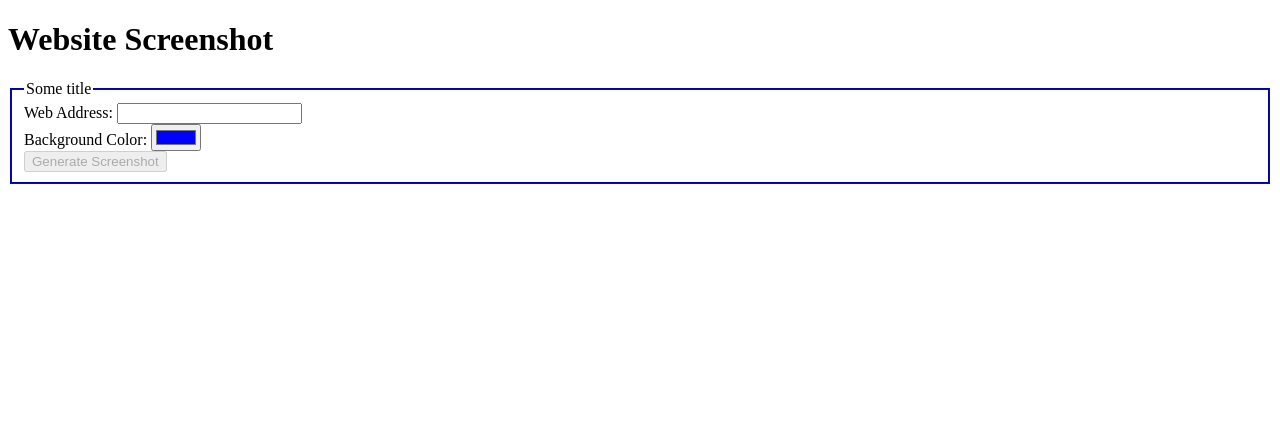
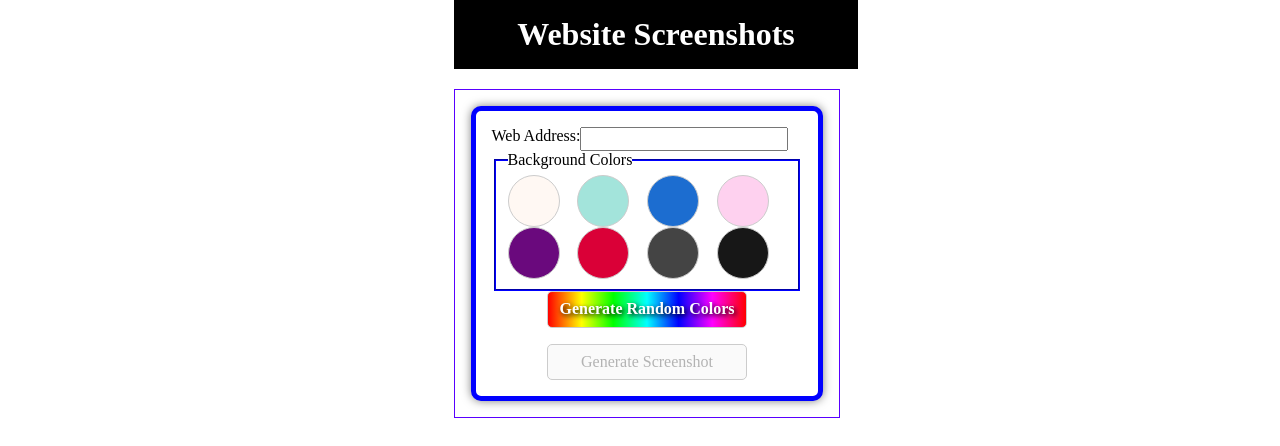
Before and after one commit to EngelReyes23/WebsiteScreenshot, a React (Create React App) app: page / in a window 1280 px wide. Shown: the top 446 px of the page. Built offline with nearby package versions, Linux system fonts and the light colour scheme.

Commit message:
diseño 5% de 100%

```diff
--- a/public/index.html
+++ b/public/index.html
@@ -24,7 +24,15 @@
       work correctly both with client-side routing and a non-root public URL.
       Learn how to configure a non-root public URL by running `npm run build`.
     -->
-		<title>Website-Screenshot</title>
+		<!-- Normalize -->
+		<link
+			rel="stylesheet"
+			href="https://cdnjs.cloudflare.com/ajax/libs/normalize/8.0.1/normalize.min.css"
+			integrity="sha512-NhSC1YmyruXifcj/KFRWoC561YpHpc5Jtzgvbuzx5VozKpWvQ+4nXhPdFgmx8xqexRcpAglTj9sIBWINXa8x5w=="
+			crossorigin="anonymous"
+			referrerpolicy="no-referrer"
+		/>
+		<title>Website Screenshots</title>
 	</head>
 	<body>
 		<noscript>You need to enable JavaScript to run this app.</noscript>
--- a/src/components/Form.jsx
+++ b/src/components/Form.jsx
@@ -1,49 +1,84 @@
 import PropTypes from "prop-types";
 import { useState } from "react";
 import { validateUrl } from "../helpers/functions";
+import style from "./css/Form.module.css";
 
 export const Form = ({ setUrl, setColor, setIsValid }) => {
+	// array de colores aleatorios
+	const colors = [
+		"#FFF8F3",
+		"#A3E4DB",
+		"#1C6DD0",
+		"#FED1EF",
+		"#6A097D",
+		"#DA0037",
+		"#444444",
+		"#171717",
+	];
+
 	const [webAddress, setWebAddress] = useState("");
 	const [selectedColor, setSelectedColor] = useState("#0000ff");
+	const [colorList, setColorList] = useState(colors);
+
+	const generateRandomColor = () => {
+		setColorList([]);
+		for (let i = 1; i <= 8; i++) {
+			let hex = Math.floor(Math.random() * 16777215).toString(16);
+			while (hex.length < 6) {
+				hex = "0" + hex;
+			}
+			setColorList((colorList) => [...colorList, "#" + hex]);
+		}
+	};
 
 	return (
-		<fieldset style={{ borderColor: selectedColor }}>
-			<legend>Some title</legend>
-			<form>
-				<div>
-					<label htmlFor="webAddress">Web Address: </label>
+		<section className={style.container} style={{ borderColor: selectedColor }}>
+			<div className={style.input_container}>
+				<label className={style.label} htmlFor="webAddress">
+					Web Address:
+				</label>
 				<input
+					className={style.input}
 					type="text"
 					id="webAddress"
 					value={webAddress}
-						onChange={({ target }) => {
-							setWebAddress(target.value);
-						}}
+					onChange={(e) => setWebAddress(e.target.value)}
 				/>
 			</div>
-				<div>
-					<label htmlFor="color">Background Color: </label>
-					<input
-						type="color"
-						id="color"
-						value={selectedColor}
-						onChange={({ target }) => setSelectedColor(target.value)}
+			<fieldset style={{ borderColor: selectedColor }}>
+				<legend>Background Colors</legend>
+				<div className={style.gridColors}>
+					{colorList.map((color, index) => (
+						<div
+							key={color}
+							className={style.color}
+							style={{ backgroundColor: colorList[index] }}
+							onClick={() => setSelectedColor(colorList[index])}
 						/>
+					))}
 				</div>
+			</fieldset>
+			<div className={style.buttons}>
 				<button
+					className={(style.button, style.button_random)}
+					onClick={() => generateRandomColor()}
+				>
+					<span>Generate Random Colors</span>
+				</button>
+				<button
+					className={style.button}
+					type="button"
 					disabled={!validateUrl(webAddress)}
-					onClick={(e) => {
-						e.preventDefault();
-						setWebAddress("");
-						setIsValid(true);
+					onClick={() => {
 						setUrl(webAddress);
 						setColor(selectedColor);
+						setIsValid(true);
 					}}
 				>
 					Generate Screenshot
 				</button>
-			</form>
-		</fieldset>
+			</div>
+		</section>
 	);
 };
 
--- a/src/components/Home.jsx
+++ b/src/components/Home.jsx
@@ -1,4 +1,5 @@
 import { useState } from "react";
+import style from "./css/Home.module.css";
 import { Form } from "./Form";
 import { Result } from "./Result";
 
@@ -9,13 +10,15 @@ export const Home = () => {
 
 	return (
 		<>
-			<h1>Website Screenshot</h1>
+			<h1 className={style.title}>Website Screenshots</h1>
 
-			{!isValid ? (
-				<Form setUrl={setUrl} setColor={setColor} setIsValid={setIsValid} />
-			) : (
-				<Result url={url} color={color} setIsValid={setIsValid} />
-			)}
+			<main className={style.container}>
+				{!isValid ? (
+					<Form setUrl={setUrl} setColor={setColor} setIsValid={setIsValid} />
+				) : (
+					<Result url={url} color={color} setIsValid={setIsValid} />
+				)}
+			</main>
 		</>
 	);
 };
--- a/src/components/Result.jsx
+++ b/src/components/Result.jsx
@@ -1,6 +1,7 @@
 import PropTypes from "prop-types";
 import { useEffect, useState } from "react";
 import { generateScreenshotUrl } from "../helpers/functions";
+import resultStyle from "./css/Result.module.css";
 import style from "./Spinner.module.css";
 
 const Spinner = ({ color }) => (
@@ -27,25 +28,30 @@ export const Result = ({ url, color, setIsValid }) => {
 	return (
 		// TODO: Trabajar en el diseño del resultado
 		<div>
-			<h2>Result</h2>
-
 			{!isVisible ? (
 				<Spinner color={color} />
 			) : (
-				<section>
-					<div>
+				<section className={resultStyle.section}>
+					<div className={resultStyle.buttons}>
 						<button
+							style={{ backgroundColor: color }}
+							className={resultStyle.button}
 							onClick={() => {
 								setIsValid(false);
 							}}
 						>
 							Back
 						</button>
-						<a download="Screenshot.png" href={downloadUrl}>
+						<a
+							style={{ backgroundColor: color }}
+							className={resultStyle.button}
+							download="Screenshot.png"
+							href={downloadUrl}
+						>
 							Download
 						</a>
 					</div>
-					<div>
+					<div className={resultStyle.img_container}>
 						<img src={downloadUrl} alt="screenshot" />
 					</div>
 				</section>
--- /dev/null
+++ b/src/components/css/Form.module.css
@@ -0,0 +1,75 @@
+.container {
+	border: solid 5px #ccc;
+	border-radius: 10px;
+	padding: 1em;
+	background-color: #ffff;
+	box-shadow: 0 0 10px rgba(0, 0, 0, 0.5);
+}
+
+.input_container {
+	display: flex;
+	flex-wrap: wrap;
+}
+
+.gridColors {
+	width: 100%;
+	display: grid;
+	grid-template-columns: repeat(4, 1fr);
+	grid-template-rows: repeat(2, 1fr);
+	justify-content: center;
+	align-items: center;
+}
+
+.color {
+	width: 50px;
+	height: 50px;
+	border: solid 1px #ccc;
+	border-radius: 50%;
+	cursor: pointer;
+}
+
+.buttons {
+	display: flex;
+	flex-direction: column;
+	gap: 1em;
+	justify-content: center;
+	align-items: center;
+}
+
+.button {
+	display: block;
+	text-align: center;
+	padding: 0.5em;
+	border: solid 1px #ccc;
+	border-radius: 5px;
+	cursor: pointer;
+	width: 100%;
+	max-width: 200px;
+}
+
+.button_random {
+	display: block;
+	text-align: center;
+	padding: 0.5em;
+	border: solid 1px #ccc;
+	border-radius: 5px;
+	cursor: pointer;
+	color: #ffff;
+	text-shadow: 2px 2px 5px #000;
+	width: 100%;
+	max-width: 200px;
+	background: linear-gradient(
+		to right,
+		red 0%,
+		#ff0 17%,
+		lime 33%,
+		cyan 50%,
+		blue 66%,
+		#f0f 83%,
+		red 100%
+	);
+}
+
+.button_random span {
+	font-weight: bold;
+}
--- /dev/null
+++ b/src/components/css/Home.module.css
@@ -0,0 +1,26 @@
+body {
+	max-height: 100vh;
+	width: 100%;
+	overflow-x: hidden;
+	display: flex;
+	align-items: center;
+	justify-content: center;
+}
+.title {
+	margin: 0;
+	width: 100%;
+	font-size: 2rem;
+	color: #fff;
+	background-color: #000;
+	padding: 1rem;
+	margin-bottom: 20px;
+	text-align: center;
+}
+
+.container {
+	width: calc(100% - 20px);
+	max-width: 800px;
+	margin: 0 auto;
+	padding: 1em;
+	border: 1px solid rgb(89, 0, 255);
+}
--- /dev/null
+++ b/src/components/css/Result.module.css
@@ -0,0 +1,46 @@
+.section {
+	margin-bottom: 1.5rem;
+	display: flex;
+	flex-direction: column;
+	align-items: center;
+	height: 100%;
+	border: 1px solid #ff0000;
+}
+
+.buttons {
+	display: flex;
+	flex-direction: row;
+	justify-content: space-around;
+	align-items: center;
+	width: 100%;
+	margin-bottom: 1rem;
+}
+
+.button {
+	border: none;
+	outline: none;
+	text-decoration: none;
+	color: #fff;
+	text-align: center;
+	padding: 1rem;
+	text-shadow: 0px 0px 0px #000;
+	font-size: 1.5rem;
+	font-weight: bold;
+	border-radius: 0.5rem;
+	cursor: pointer;
+}
+
+.img_container {
+	width: calc(100%);
+	height: 100%;
+	display: flex;
+	flex-direction: column;
+	justify-content: center;
+	align-items: center;
+}
+
+.img_container img {
+	width: 100%;
+	border-radius: 0.5rem;
+	height: auto;
+}
```
Lines whose indentation alone changed are shown as unchanged.
